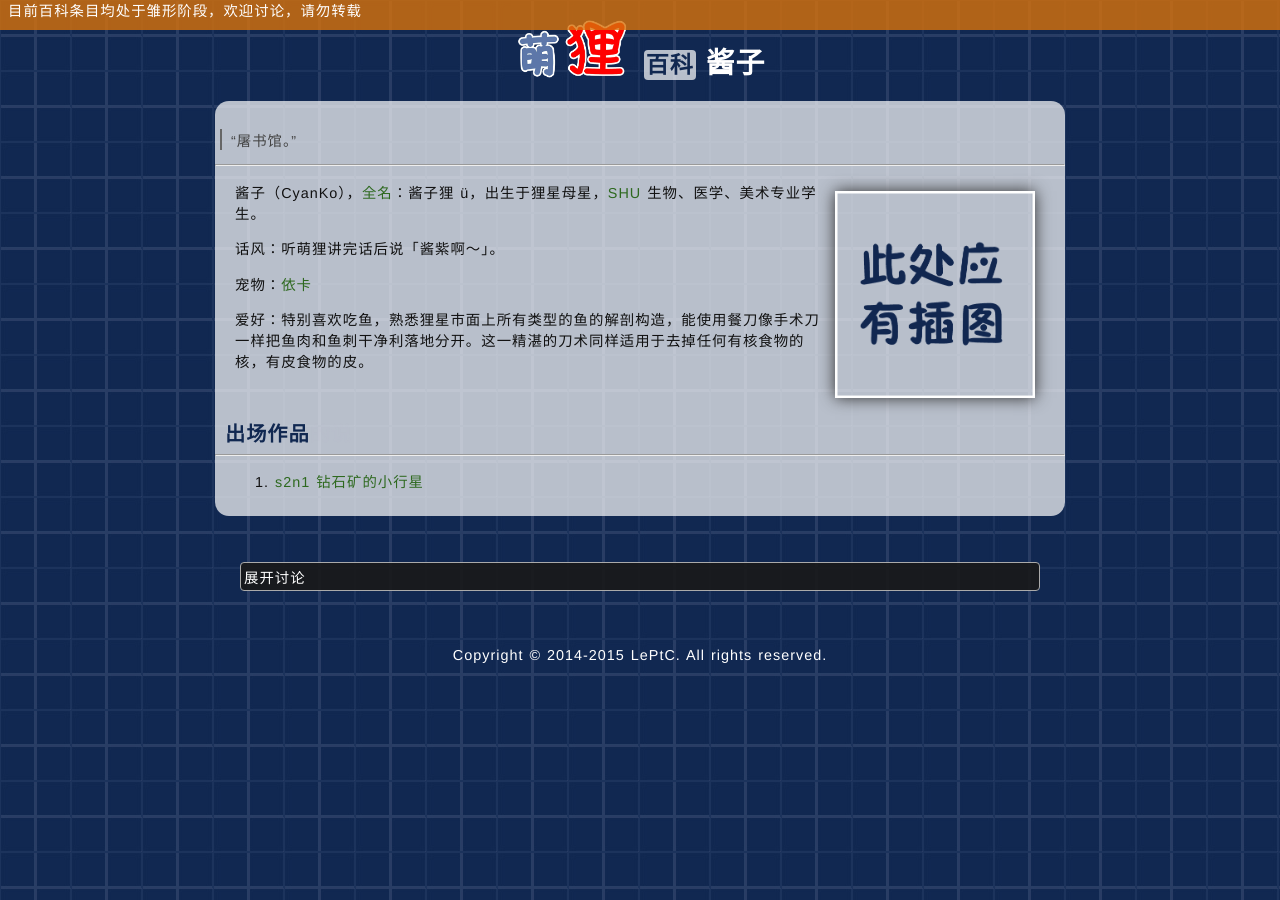
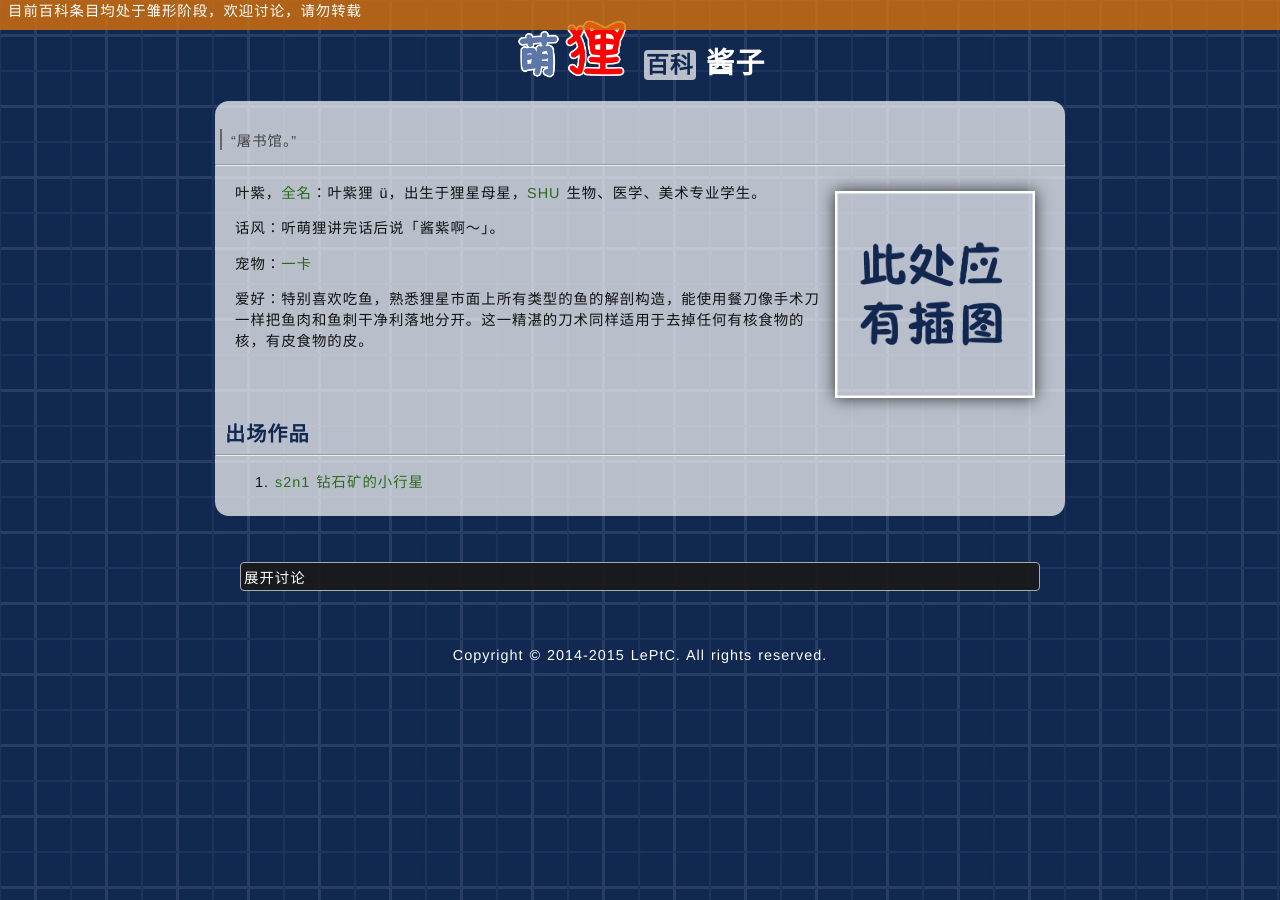
Before and after one commit to LePtC/LePtC.github.io, a Jekyll site: the page built from wiki/cyanko/index.html, in a window 1280 px wide. Built offline with Jekyll 4.4.1, drawn with Linux system fonts in a browser that asks for light colours; Markdown is read by kramdown in place of the engine named in the settings; formulas are drawn with MathJax 3; comment, search, counter and statistics services are not loaded.

Commit message:
update wiki

```diff
--- a/lenote/index.html
+++ b/lenote/index.html
@@ -683,11 +683,11 @@ title: 主页
 	<ol>
 		<li>韩士安. 近世代数（第二版）. 科学出版社（数学专业，讲群环域）</li>
     <li>Elliott. Symmetries in Physics. Macmillan（中译: 仝道荣. 物理学中的对称性. 科学出版社）（完整讲群和群表示论以及物理应用）</li>
-    <li>Greiner. Quantum Mechanics Symmetries. Springer（中译: 钱裕昆. 量子力学：对称性. 北京大学出版社）（李群）（不确定这本书是放在数学里还是放粒子物理里…）</li>
   </ol>
   <h3>其它参考书目：</h3>
   <ol>
     <li>Serre. Linear Representation of Finite Groups（中译: 郝鈵新. 有限群的线性表示. 科学出版社）</li>
+    <li>Greiner. Quantum Mechanics Symmetries. Springer（中译: 钱裕昆. 量子力学：对称性. 北京大学出版社）（李群）（不确定这本书是放在数学里还是放粒子物理里…）</li>
 	</ol>
 </div>
 {% include header.html param="几何" %}
--- a/wiki/cyanko/index.html
+++ b/wiki/cyanko/index.html
@@ -10,9 +10,9 @@ title: 酱子
 
 <div class="content">
 	<a title="酱子"><img src="/css/picplace.png" alt="酱子" class="wiki" style="width: 200px;"></a>
-	<p>酱子（CyanKo），<a href="/wiki/lename/">全名</a>：酱子狸 ü，出生于狸星母星，<a href="/wiki/shu/">SHU</a> 生物、医学、美术专业学生。</p>
+	<p>叶紫，<a href="/wiki/lename/">全名</a>：叶紫狸 ü，出生于狸星母星，<a href="/wiki/shu/">SHU</a> 生物、医学、美术专业学生。</p>
 	<p>话风：听萌狸讲完话后说「酱紫啊～」。</p>
-  <p>宠物：<a href="/wiki/ika/">依卡</a></p>
+  <p>宠物：<a href="/wiki/ika/">一卡</a></p>
 	<p>爱好：特别喜欢吃鱼，熟悉狸星市面上所有类型的鱼的解剖构造，能使用餐刀像手术刀一样把鱼肉和鱼刺干净利落地分开。这一精湛的刀术同样适用于去掉任何有核食物的核，有皮食物的皮。</p>
 	<br />
 </div>
--- a/wiki/index.html
+++ b/wiki/index.html
@@ -17,7 +17,7 @@ title: 主页
 <p>注：头身的比例计算为到头顶（不算耳朵）</p>
   <p>三头身人物组：</p>
   <li><a href="moele/">萌狸狸</a></li>
-  <li><a href="cyanko/">酱紫狸</a></li>
+  <li><a href="cyanko/">叶紫狸</a></li>
   <li>火狸狸</li>
 </ul>
 <!-- <ul>
@@ -31,8 +31,8 @@ title: 主页
 </ul>
 <ul><p>只有头人物组：</p>
 <li><a href="questpig/">题猪</a> （<a href="questpig/index.html#量子猪场">量子猪场</a>）</li>
-  <li><a href="matica/">麦卡</a></li>
-	<li><a href="ika">依卡</a></li>
+  <li><a href="matica/">麦酱</a></li>
+	<li><a href="ika">一卡</a></li>
 </ul>
 <ul><p>四头身人物组：</p>
 	<li><a href="moedale/">萌大狸</a></li>
```
